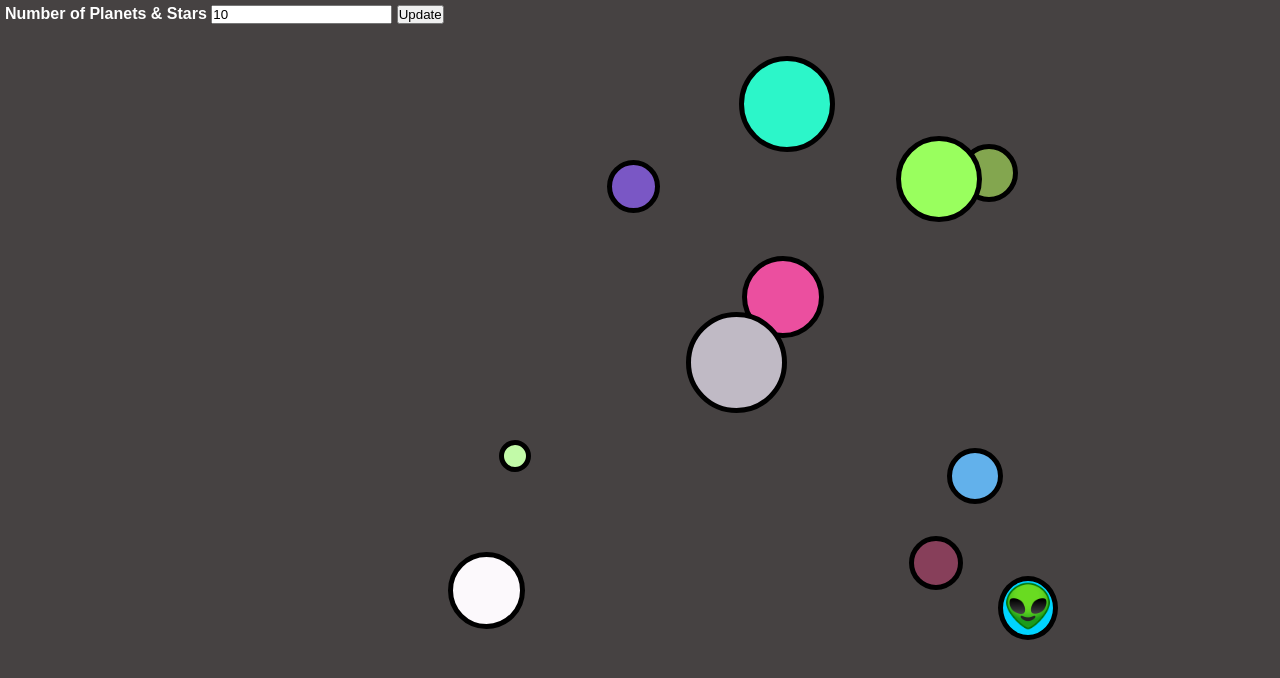
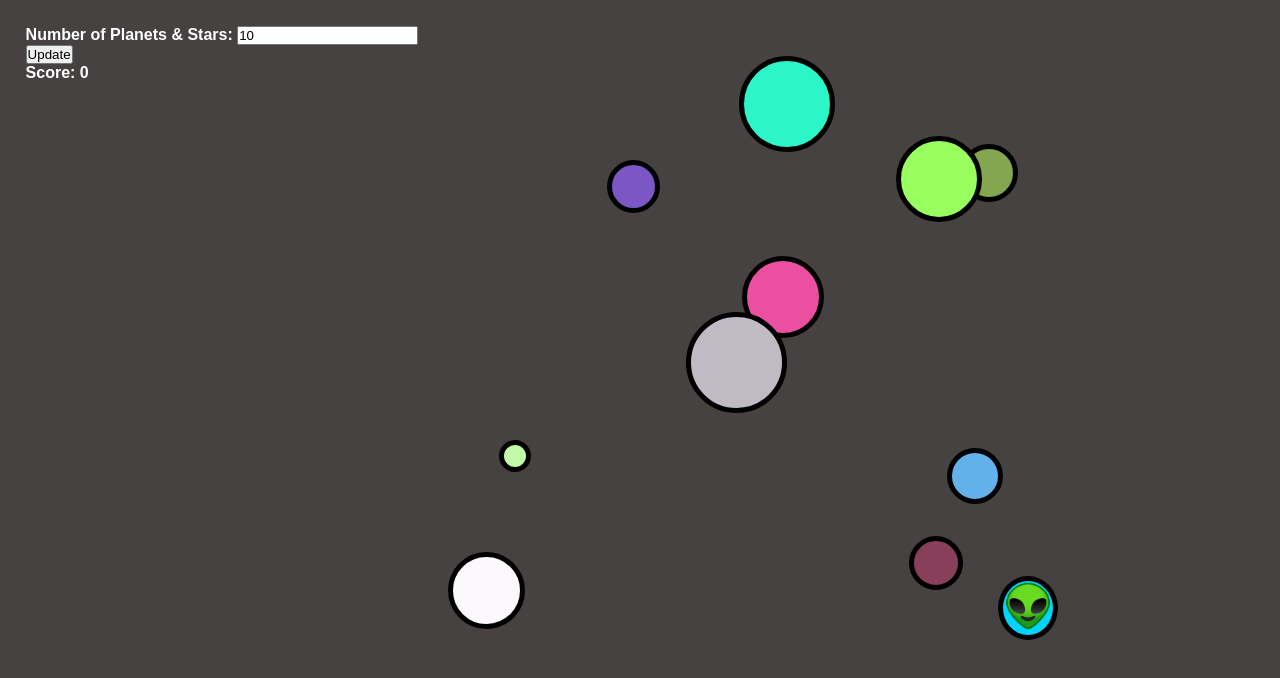
Before and after one commit to saagarshah99/Spaceships, a plain HTML site: page index.html in a window 1280 px wide. Drawn offline with Linux system fonts and the light colour scheme.

Commit message:
Tidied up code (generic)

```diff
--- a/assets/scripts/event_handlers.js
+++ b/assets/scripts/event_handlers.js
@@ -1,6 +1,6 @@
 // handling keyboard input to update current position at a given speed
 MoveSpaceship.prototype.moveOnKeyPress = function(event) {
-    const speed = 10;
+    const speed = 15;
 
     switch(event.code) {
         case "KeyW": case "ArrowUp": this.shiftPosition(0, speed*-1); break;
--- a/assets/scripts/main.js
+++ b/assets/scripts/main.js
@@ -36,7 +36,7 @@ const main = () => {
     document.querySelector(".space").appendChild(spaceship);
     collisionObject.spaceship = new MoveSpaceship(spaceship);
 
-    document.querySelector(".space__config__scoreboard") = getScore();
+    document.querySelector(".space__config__scoreboard").innerHTML = getScore();
 
     document.addEventListener("keydown", (e) => collisionObject.spaceship.moveOnKeyPress(e));
 };
--- a/assets/styles/space.scss
+++ b/assets/styles/space.scss
@@ -20,7 +20,7 @@
 
     // styles for section containing update # of planets/stars form and scoreboard
     .space__config {
-        margin: 5px;
+        margin: 2vw;
 
         &__form {
             z-index: 4;
--- a/index.html
+++ b/index.html
@@ -14,8 +14,10 @@
     <div class="space flexbox">
         <section class="space__config flexbox">
             <form class="space__config__form" class="flexbox">
-                <label>Number of Planets & Stars</label>
-                <input type="number" class="space__config__input-stars" onkeypress="numbersOnly(event)" />
+                <section>
+                    <label>Number of Planets & Stars: </label>
+                    <input type="number" class="space__config__input-stars" onkeypress="numbersOnly(event)" />
+                </section>
                 <input type="submit" value="Update" class="space__config__btn" />
             </form>
             <span class="space__config__scoreboard"></span>
```
Also changed, not shown: assets/styles/space.css.
